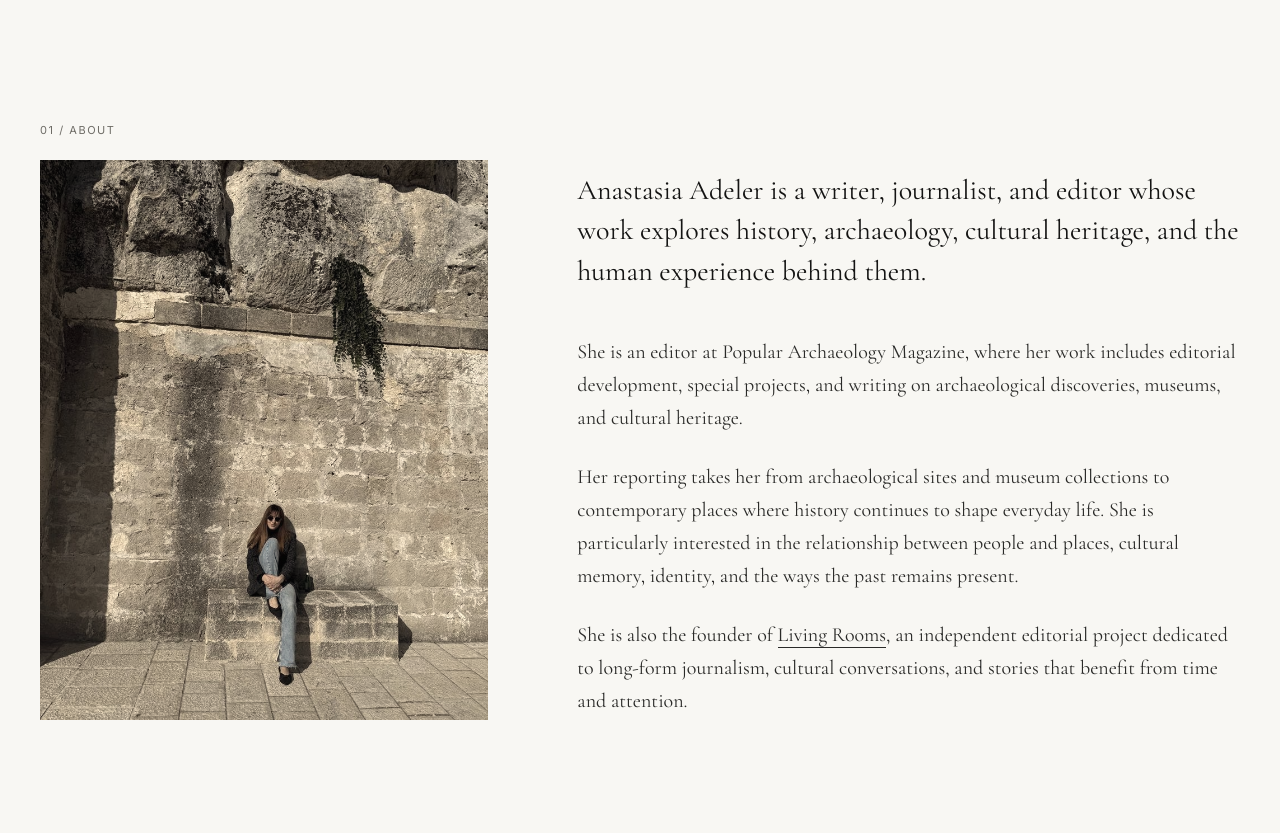
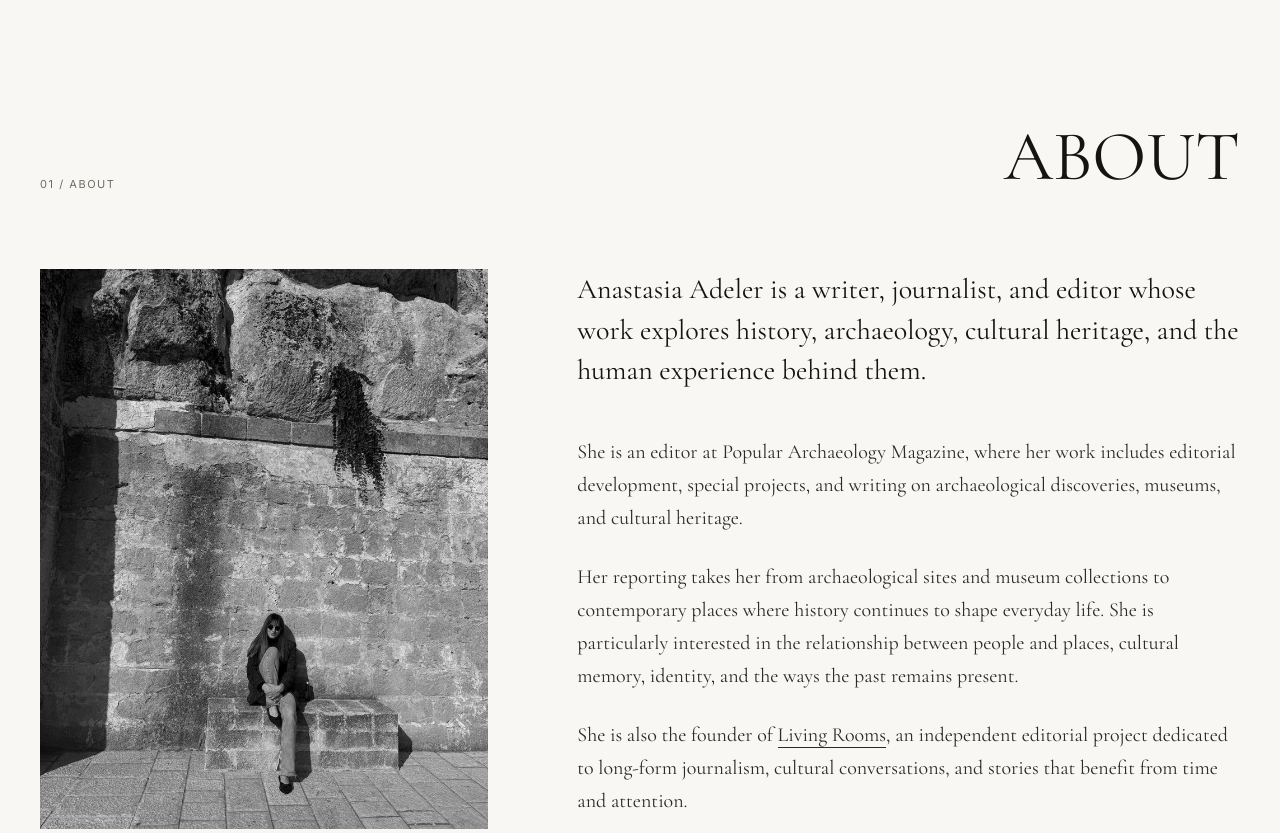
Before and after one commit to Kabanizza/anastasiaadeler.github.io, a plain HTML site: page index.html in a window 1280 px wide. Shown: the part 820-1653 px from the top of the page. Drawn offline with nearby package versions, Linux system fonts and the light colour scheme.

Commit message:
Add ABOUT section heading and switch About photo to black and white

```diff
--- a/content.js
+++ b/content.js
@@ -7,8 +7,8 @@ const CONFIG = {
   ABOUT_IMAGE_URL: "./about.jpg",  // stone-bench photo
   LIVING_ROOMS_URL: "https://livingroomstalk.com/",
 
-  // CSS filter for the About photo. "none" = original colour; "grayscale(1) sepia(.2)" = monochrome.
-  ABOUT_TONE: "sepia(.35) saturate(.85) contrast(.97)",
+  // CSS filter for the About photo. "none" = original colour; "grayscale(1)" = black & white.
+  ABOUT_TONE: "grayscale(1)",
 
   // PUBLICATIONS — newest first. To add an article, paste a new line at the top:
   // { year: 2026, title: "Title", outlet: "Outlet name", url: "https://..." }
--- a/index.html
+++ b/index.html
@@ -89,16 +89,21 @@ tailwind.config = {
 </section>
 
 <!-- ============ ABOUT ============ -->
-<section id="about" class="grid grid-cols-1 gap-10 border-t hairline px-5 py-20 md:grid-cols-12 md:gap-x-[clamp(40px,7vw,110px)] md:px-10 md:py-[clamp(100px,11vw,150px)]">
+<section id="about" class="border-t hairline px-5 py-20 md:px-10 md:py-[clamp(100px,11vw,150px)]">
+  <div class="rv mb-[clamp(40px,6vw,80px)] flex flex-col items-start gap-3 sm:flex-row sm:items-end sm:justify-between sm:gap-5">
+    <span class="meta text-mute">01 / About</span>
+    <h2 class="text-[clamp(36px,5.5vw,76px)] font-normal uppercase leading-none">About</h2>
+  </div>
+  <div class="grid grid-cols-1 gap-10 md:grid-cols-12 md:gap-x-[clamp(40px,7vw,110px)]">
     <div class="rv md:col-span-5">
-    <div class="meta mb-[22px] text-mute">01 / About</div>
       <img id="about-img" alt="Anastasia Adeler seated on a stone bench against an ancient stone wall" class="block aspect-[3/4] w-full object-cover object-[50%_78%] md:aspect-[4/5]">
     </div>
-  <div class="rv max-w-[720px] md:col-span-7 md:pt-12">
+    <div class="rv max-w-[720px] md:col-span-7">
       <p class="mb-[1.6em] text-[18px] leading-[1.65] md:text-[clamp(24px,2.5vw,28px)] md:leading-[1.45]">Anastasia Adeler is a writer, journalist, and editor whose work explores history, archaeology, cultural heritage, and the human experience behind them.</p>
       <p class="mb-[1.3em] text-[18px] leading-[1.65] text-[#2a2a28] md:text-[20px]">She is an editor at Popular Archaeology Magazine, where her work includes editorial development, special projects, and writing on archaeological discoveries, museums, and cultural heritage.</p>
       <p class="mb-[1.3em] text-[18px] leading-[1.65] text-[#2a2a28] md:text-[20px]">Her reporting takes her from archaeological sites and museum collections to contemporary places where history continues to shape everyday life. She is particularly interested in the relationship between people and places, cultural memory, identity, and the ways the past remains present.</p>
       <p class="text-[18px] leading-[1.65] text-[#2a2a28] md:text-[20px]">She is also the founder of <a data-lr href="https://livingroomstalk.com/" target="_blank" rel="noopener noreferrer" class="border-b border-current transition-opacity hover:opacity-55">Living Rooms</a>, an independent editorial project dedicated to long-form journalism, cultural conversations, and stories that benefit from time and attention.</p>
+    </div>
   </div>
 </section>
 
```
Lines whose indentation alone changed are shown as unchanged.
